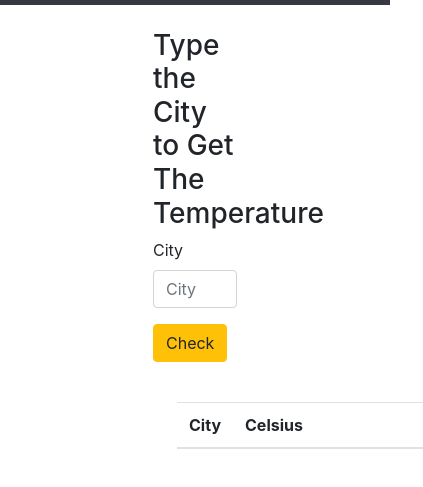
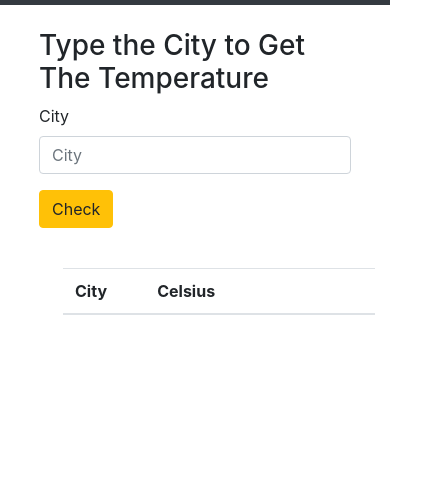
Before and after one commit to gonjavi/JavaScriptWeatherApp, a website built with webpack: page dist/index.html in a window 390 px wide. Shown: the part 63-550 px from the top of the page, 423 px wide, since content can reach past the window. Built offline with nearby package versions, Linux system fonts and the light colour scheme.

Commit message:
add responsiveness

```diff
--- a/dist/index.html
+++ b/dist/index.html
@@ -15,8 +15,8 @@
       </a>
     </nav>
     <main class="row m-4" id="main">
-      <div class="col-4"></div>
-      <div class="col-4">
+
+      <div class="col-lg-4 offset-lg-4 col-sm-12">
         <form>
           <h3>Type the City to Get The Temperature</h3>
           <h5 id="notice" class="text-danger"></h5>
```
